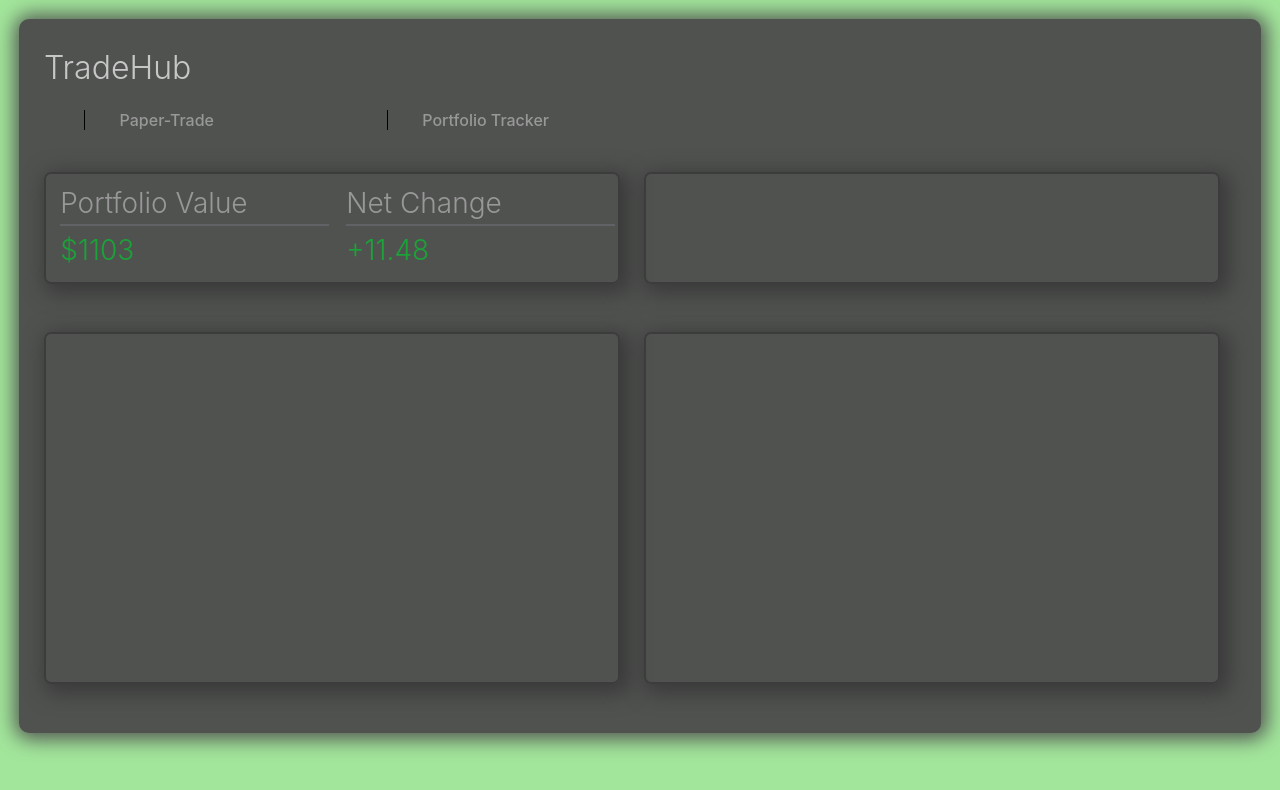
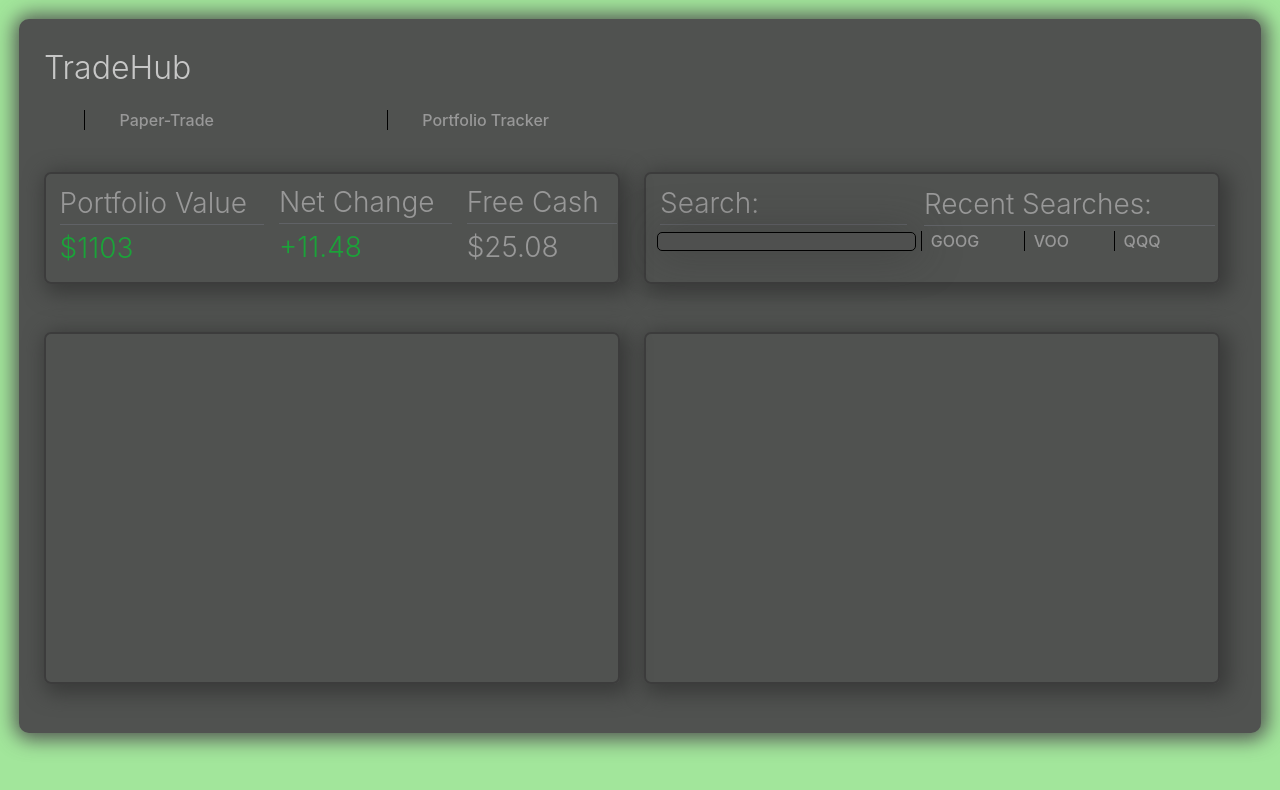
Before and after one commit to chasepalmer1/Trading-App, a React (Vite) app: page / in a window 1280 px wide. Shown: the top 790 px of the page. Built offline with nearby package versions, Linux system fonts and the light colour scheme.

Commit message:
finished searchbox components

```diff
--- a/src/App.css
+++ b/src/App.css
@@ -5,3 +5,33 @@ body {
     box-shadow: 1px 1px 20px 5px rgb(80, 82, 80);
     height: 100%;
 }
+
+.inner-box {
+    flex: auto;
+    width: auto;
+    margin: 1% 0 0 2%;
+}
+
+.num {
+    color: #0fb533d0;
+}
+
+.box-title {
+    border-bottom: 1px solid #606266;
+}
+
+.outer {
+    display: flex;
+    margin: 2% 0 2% 0;
+    width: 48%;
+    border: 2px solid rgb(60, 60, 60);
+    border-radius: 7px;
+    box-shadow: 5px 5px 20px 5px rgb(58, 59, 58);;
+}
+
+@media screen and (max-width: 700px)
+{
+    .outer {
+        width: 100%;
+    }
+}
--- a/src/components/PortfolioChart/PortfolioChart.css
+++ /dev/null
@@ -1,14 +0,0 @@
-.outer {
-    margin: 2% 0 2% 0;
-    width: 48%;
-    border: 2px solid rgb(60, 60, 60);
-    border-radius: 7px;
-    box-shadow: 5px 5px 20px 5px rgb(58, 59, 58);;
-}
-
-@media screen and (max-width: 445px)
-{
-    .outer {
-        width: 100%;
-    }
-}
--- a/src/components/PortfolioChart/PortfolioChart.jsx
+++ b/src/components/PortfolioChart/PortfolioChart.jsx
@@ -1,5 +1,4 @@
 import React from 'react'
-import './PortfolioChart.css'
 
 const PortfolioChart = () => {
     return (
--- a/src/components/PortfolioStats/PortfolioStats.css
+++ /dev/null
@@ -1,8 +0,0 @@
-.inner-box {
-    width: 50%;
-    margin: 1% 0 0 2%;
-}
-
-.num {
-    color: #0fb533d0;
-}
--- a/src/components/PortfolioStats/PortfolioStats.jsx
+++ b/src/components/PortfolioStats/PortfolioStats.jsx
@@ -1,16 +1,19 @@
 import React from 'react'
-import './PortfolioStats.css'
 
 const PortfolioStats = () => {
     return (
-        <div className="outer" style={{display:"flex"}}>
+        <div className="outer">
             <div className="inner-box">
-                <h3 style={{borderBottom: "2px solid #606266"}}>Portfolio Value</h3>
+                <h3 className="box-title">Portfolio Value</h3>
                 <h3 className="num">$1103</h3>
             </div>
             <div className="inner-box">
-                <h3 style={{borderBottom: "2px solid #606266"}}>Net Change</h3>
+                <h3 className="box-title">Net Change</h3>
                 <h3 className="num">+11.48</h3>
+            </div>
+            <div className="inner-box">
+                <h3 className="box-title">Free Cash</h3>
+                <h3>$25.08</h3>
             </div>
         </div>
     )
--- a/src/components/SearchBox/SearchBox.jsx
+++ b/src/components/SearchBox/SearchBox.jsx
@@ -3,6 +3,16 @@ import React from 'react'
 const SearchBox = () => {
     return (
         <div className="outer">
+            <div className="inner-box">
+                <h3 className="box-title">Search:</h3>
+                <input type="text" ></input>
+            </div>
+            <div className="inner-box">
+                <h3 className="box-title">Recent Searches:</h3>
+                <a>GOOG</a>
+                <a>VOO</a>
+                <a>QQQ</a>
+            </div>
         </div>
     )
 }
--- a/src/index.css
+++ b/src/index.css
@@ -50,10 +50,25 @@ body {
   margin: 0;
   display: flex;
   min-width: auto;
-  min-height: fit-content;
+  min-height: 100%;
 }
 
 h1 {
   font-size: 3.2em;
   line-height: 1.1;
 }
+
+input {
+  width: 100%;
+  background-color: #4f4f4f82;
+  border: none;
+  border: 1px solid black;
+  border-radius: 5px;
+  box-shadow: 1px 1px 40px 1px #32323282;
+  color: #b6b6b6;
+}
+
+input:focus {
+  outline: none;
+  border: 2px solid #32c93a6a;
+}
--- a/src/pages/paperTrading.jsx
+++ b/src/pages/paperTrading.jsx
@@ -8,11 +8,11 @@ const PaperTrading = () => {
 
     return (
         <div className="page-body" style={{height: "75%"}}>
-            <div className="bottom" style={{display: "flex", height: '20vh', flexWrap: "wrap", gap: "2%"}}>
+            <div className="bottom" style={{display: "flex", minHeight: '20vh', flexWrap: "wrap", gap: "2%"}}>
                 <PortfolioStats></PortfolioStats>
                 <SearchBox></SearchBox>
             </div>
-            <div className="top" style={{display: "flex", height: '50vh', flexWrap: "wrap", gap: "2%"}}>
+            <div className="top" style={{display: "flex", minHeight: '50vh', flexWrap: "wrap", gap: "2%"}}>
                 <PortfolioChart></PortfolioChart>
                 <Positions></Positions>
             </div>
```
